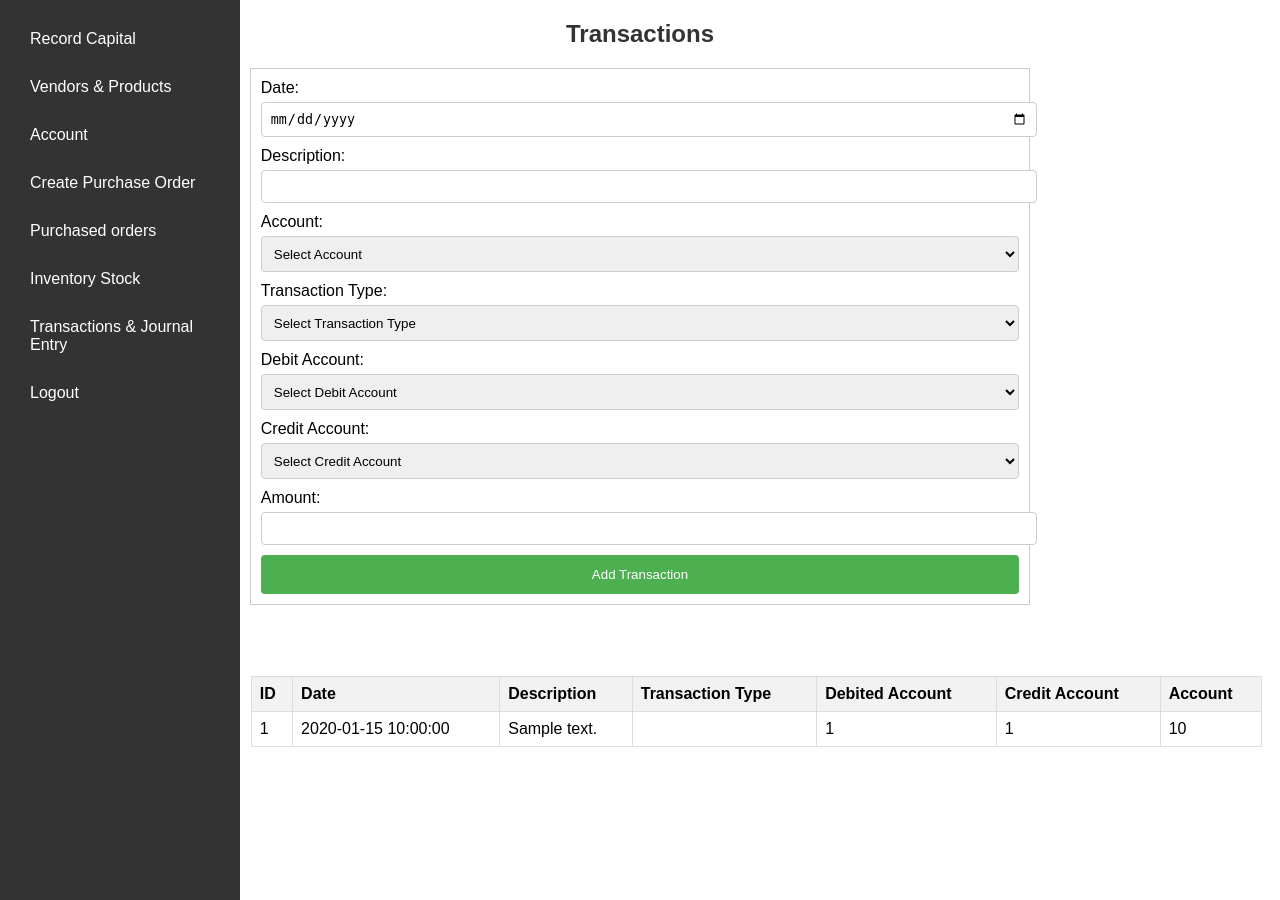
After one commit to BenIraa/FinancialTransactions, a PHP site: page /transactions.php in a window 1280 px wide. The commit adds this page. Run offline with PHP 8.4, Linux system fonts and the light colour scheme; tables that the repository leaves empty or names only in its code hold one stand-in row (values such as "Sample post").

Commit message:
Adding Transactions for Joiurnal Entry

```diff
--- a/pay_bill.php
+++ b/pay_bill.php
@@ -40,6 +40,6 @@ mysqli_query($connection, $delete_sql);
 mysqli_close($connection);
 
 // Redirect back to the "create_purchase_invoice.php" page after completing the payment
-header('Location: create_purchase_invoice.php');
+header('Location: create_record_capital.php');
 exit();
 ?>
--- a/sidebar.php
+++ b/sidebar.php
@@ -7,12 +7,15 @@
         <!-- sidebar.php -->
 <div class="sidebar">
     <!-- Sidebar content and menu links -->
-    <a href="dashboard.php">Dashboard</a>
+    <!-- <a href="dashboard.php">Dashboard</a> -->
+    <a href="create_record_capital.php">Record Capital</a>
+    <a href="add_vendors_products.php">Vendors & Products</a>
+    <a href="accounts.php">Account</a>
     <a href="purchase_order.php">Create Purchase Order</a>
-    <a href="view_purchase_orders.php">View Purchased orders</a>
-    <!-- <a href="create_purchase_invoice.php">Create Purchase invoice</a> -->
-    <a href="create_record_capital.php">Record Capital Contribution</a>
-    <a href="journal_entry.php">Record Journal Entry</a>
+    <a href="view_purchase_orders.php"> Purchased orders</a>
+    <a href="view_inventory_stock.php">Inventory Stock</a>
+    <a href="transactions.php">Transactions & Journal Entry</a>
+
 
     <!-- Add more menu items as needed -->
     <!-- ... -->
--- /dev/null
+++ b/transactions.php
@@ -0,0 +1,260 @@
+<?php
+// Establish a database connection (replace with your database credentials)
+$connection = mysqli_connect('localhost', 'root', '', 'accounting_system');
+
+// Check if the connection was successful
+if (!$connection) {
+    die("Connection failed: " . mysqli_connect_error());
+}
+
+if (isset($_POST['add_transaction'])) {
+    // Step 1: Capture Transaction Details
+    $date = $_POST['date'];
+    $description = $_POST['description'];
+    $account_id = $_POST['account_id'];
+    $type = $_POST['type'];
+    $debit = $_POST['debit_account_id'];
+    $credit = $_POST['credit_account_id'];
+    $amount = $_POST['amount'];
+
+    // Step 2: Insert Transaction into "transactions" Table
+    $sql_insert_transaction = "INSERT INTO transactions (date, description, account_id, type, debit_account_id, credit_account_id, amount) VALUES ('$date', '$description', '$account_id', '$type', $debit, $credit, $amount)";
+
+    if (mysqli_query($connection, $sql_insert_transaction)) {
+        // Transaction inserted successfully
+
+        // Step 3: Record Journal Entry and Update Account Balances
+        // Note: For simplicity, we assume the account_id for debit and credit accounts are already provided in the form.
+        $debit_account_id = $_POST['debit_account_id'];
+        $credit_account_id = $_POST['credit_account_id'];
+
+        if ($type === 'Debit') {
+            // Debit transaction
+            $sql_update_debit_account = "UPDATE accounts SET account_balance = account_balance + $amount WHERE account_id = $account_id";
+            $sql_update_credit_account = "UPDATE accounts SET account_balance = account_balance - $amount WHERE account_id = $credit_account_id";
+        } else {
+            // Credit transaction
+            $sql_update_debit_account = "UPDATE accounts SET account_balance = account_balance - $amount WHERE account_id = $debit_account_id";
+            $sql_update_credit_account = "UPDATE accounts SET account_balance = account_balance + $amount WHERE account_id = $account_id";
+        }
+
+        mysqli_query($connection, $sql_update_debit_account);
+        mysqli_query($connection, $sql_update_credit_account);
+
+        // Redirect to the same page to display the updated transactions and account balances
+        header('Location: transactions.php');
+        exit();
+    } else {
+        // Failed to insert transaction
+        // Handle the error
+    }
+}
+
+// Fetch transactions
+$sql_fetch_transactions = "SELECT * FROM transactions";
+$result_transactions = mysqli_query($connection, $sql_fetch_transactions);
+
+// Fetch accounts
+$sql_fetch_accounts = "SELECT * FROM accounts";
+$result_accounts = mysqli_query($connection, $sql_fetch_accounts);
+?>
+
+<!DOCTYPE html>
+<html>
+<head>
+    <title>Transactions</title>
+    <style>
+        /* Your CSS styles for the specific page */
+        body {
+            font-family: Arial, sans-serif;
+        }
+
+        h2 {
+            text-align: center;
+            color: #333;
+        }
+
+
+        form {
+            width: 60%;
+            margin: auto;
+            margin-top: 20px;
+            border: 1px solid #ccc;
+            padding: 10px;
+        }
+
+        form label {
+            display: block;
+            margin-bottom: 5px;
+        }
+
+        form input[type="text"],
+        form input[type="date"],
+        form input[type="number"],
+        form select {
+            width: 100%;
+            padding: 8px;
+            margin-bottom: 10px;
+            border: 1px solid #ccc;
+            border-radius: 4px;
+        }
+
+        form select {
+            height: 36px;
+        }
+
+        form input[type="submit"] {
+            width: 100%;
+            background-color: #4CAF50;
+            color: white;
+            padding: 12px 20px;
+            border: none;
+            border-radius: 4px;
+            cursor: pointer;
+        }
+
+        form input[type="submit"]:hover {
+            background-color: #45a049;
+        }
+
+        table {
+            width: 80%;
+            margin: auto;
+            margin-top: 30px;
+            margin-right: 10px;
+            border-collapse: collapse;
+            text-align: left;
+        }
+
+        table th, table td {
+            border: 1px solid #ddd;
+            padding: 8px;
+        }
+
+        table th {
+            background-color: #f2f2f2;
+        }
+    </style>
+</head>
+<body>
+<?php include 'sidebar.php'; ?>
+    <center><h2>Transactions</h2></center>
+
+    <!-- Transaction Form -->
+    <form method="POST">
+        <label for="date">Date:</label>
+        <input type="date" name="date" required>
+
+        <label for="description">Description:</label>
+        <input type="text" name="description" required>
+
+        <label for="account_id">Account:</label>
+        <select name="account_id" required>
+            <option value="" disabled selected>Select Account</option>
+            <?php
+            while ($row_accounts = mysqli_fetch_assoc($result_accounts)) {
+                echo '<option value="' . $row_accounts['account_id'] . '">' . $row_accounts['account_name'] . '</option>';
+            }
+            ?>
+        </select>
+
+        <label for="type">Transaction Type:</label>
+        <select name="type" required>
+            <option value="" disabled selected>Select Transaction Type</option>
+            <option value="Debit">Debit</option>
+            <option value="Credit">Credit</option>
+        </select>
+        <label for="debit_account_id">Debit Account:</label>
+        <select name="debit_account_id" required>
+            <option value="" disabled selected>Select Debit Account</option>
+            <?php
+            mysqli_data_seek($result_accounts, 0); // Reset result pointer to the beginning
+            while ($row_accounts = mysqli_fetch_assoc($result_accounts)) {
+                echo '<option value="' . $row_accounts['account_id'] . '">' . $row_accounts['account_name'] . '</option>';
+            }
+            ?>
+        </select>
+
+        <label for="credit_account_id">Credit Account:</label>
+        <select name="credit_account_id" required>
+            <option value="" disabled selected>Select Credit Account</option>
+            <?php
+            mysqli_data_seek($result_accounts, 0); // Reset result pointer to the beginning
+            while ($row_accounts = mysqli_fetch_assoc($result_accounts)) {
+                echo '<option value="' . $row_accounts['account_id'] . '">' . $row_accounts['account_name'] . '</option>';
+            }
+            ?>
+        </select>
+
+        <label for="amount">Amount:</label>
+        <input type="number" name="amount" min="0" step="0.01" required>
+
+        <!-- Additional input fields for debit and credit accounts -->
+
+
+        <input type="submit" name="add_transaction" value="Add Transaction">
+    </form>
+
+    <!-- Display Transactions -->
+    <h3>Transaction History</h3>
+    <table>
+        <tr>
+            <th>ID</th>
+            <th>Date</th>
+            <th>Description</th>
+            <!-- <th>Account Name</th> -->
+            <th>Transaction Type</th>
+            <th>Debited Account</th>
+            <th>Credit Account</th>
+            <th>Account</th>
+
+        </tr>
+        <?php
+        while ($row_transactions = mysqli_fetch_assoc($result_transactions)) {
+            echo '<tr>';
+            echo '<td>' . $row_transactions['transaction_id'] . '</td>';
+            echo '<td>' . $row_transactions['date'] . '</td>';
+            echo '<td>' . $row_transactions['description'] . '</td>';
+            $debit_account_name = '';
+            $credit_account_name = '';
+            $accountname = '';
+
+            // Fetch debit and credit account names based on account IDs
+            $debit_account_query = mysqli_query($connection, "SELECT account_name FROM accounts WHERE account_id = {$row_transactions['debit_account_id']}");
+            $credit_account_query = mysqli_query($connection, "SELECT account_name FROM accounts WHERE account_id = {$row_transactions['credit_account_id']}");
+            $accountname_query = mysqli_query($connection, "SELECT account_name FROM accounts WHERE account_id = {$row_transactions['account_id']}");
+
+            if ($debit_account_query) {
+                $debit_account_row = mysqli_fetch_assoc($debit_account_query);
+                if (isset($debit_account_row['account_name'])) {
+                    $debit_account_name = $debit_account_row['account_name'];
+                } else {
+                    // Handle case when 'account_name' key is not present
+                    $debit_account_name = 'N/A';
+                }
+            }
+
+            if ($credit_account_query) {
+                $credit_account_row = mysqli_fetch_assoc($credit_account_query);
+                if (isset($credit_account_row['account_name'])) {
+                    $credit_account_name = $credit_account_row['account_name'];
+                } else {
+                    // Handle case when 'account_name' key is not present
+                    $credit_account_name = 'N/A';
+                }
+            }
+
+
+            // echo '<td>' . $debit_account_name . '</td>';
+            echo '<td>' . $row_transactions['type'] . '</td>';
+            // Fetch debit and credit account names based on account IDs
+
+            echo '<td>' . $debit_account_name . '</td>';
+            echo '<td>' . $credit_account_name . '</td>';
+            echo '<td>' . $row_transactions['amount'] . '</td>';
+            echo '</tr>';
+        }
+        ?>
+    </table>
+</body>
+</html>
```
Also changed, not shown: accounts.php (added, +165 -0 lines), add_vendors_products.php (added, +115 -0 lines), view_inventory_stock.php (added, +92 -0 lines), 1 other file.
